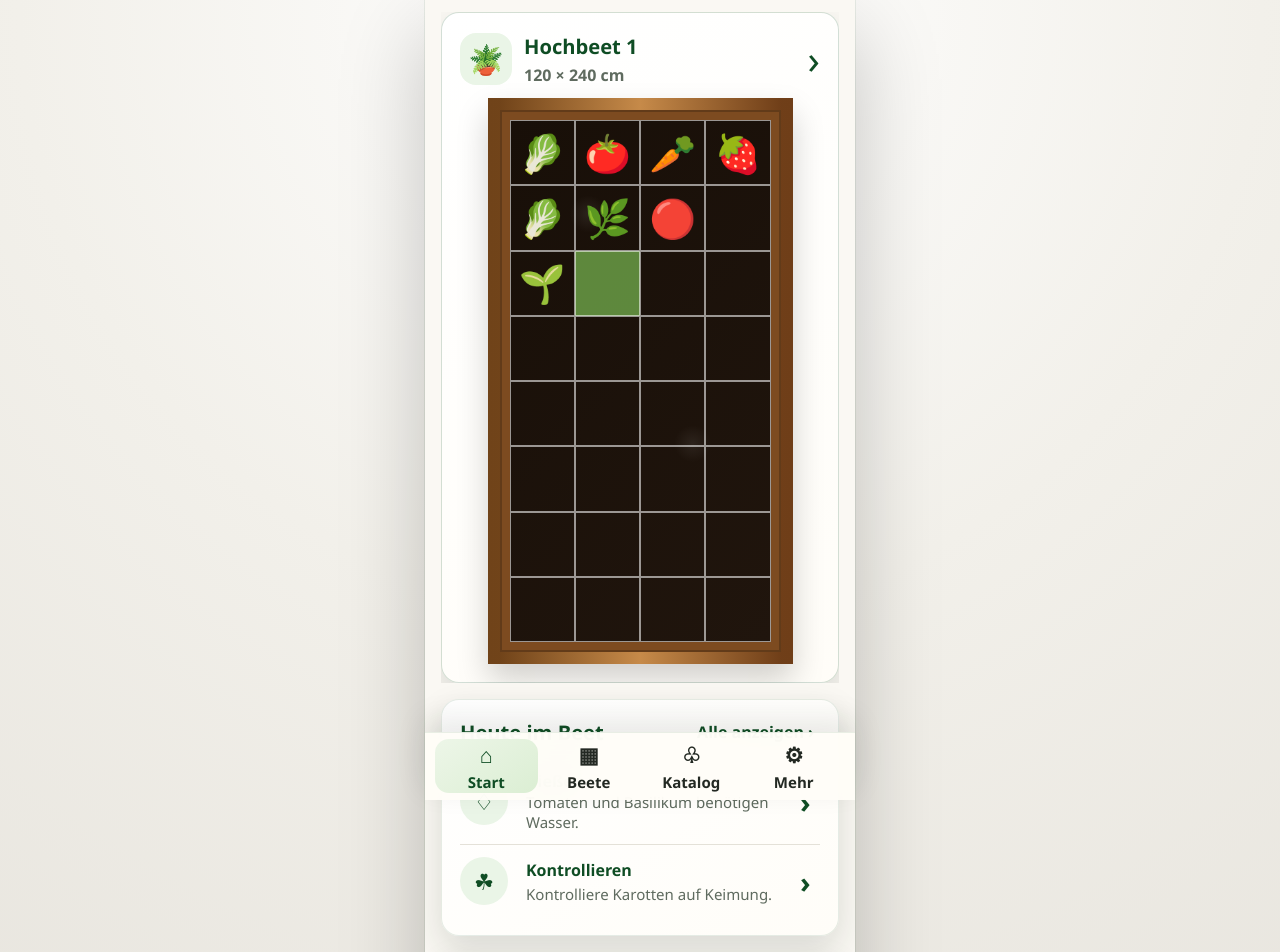
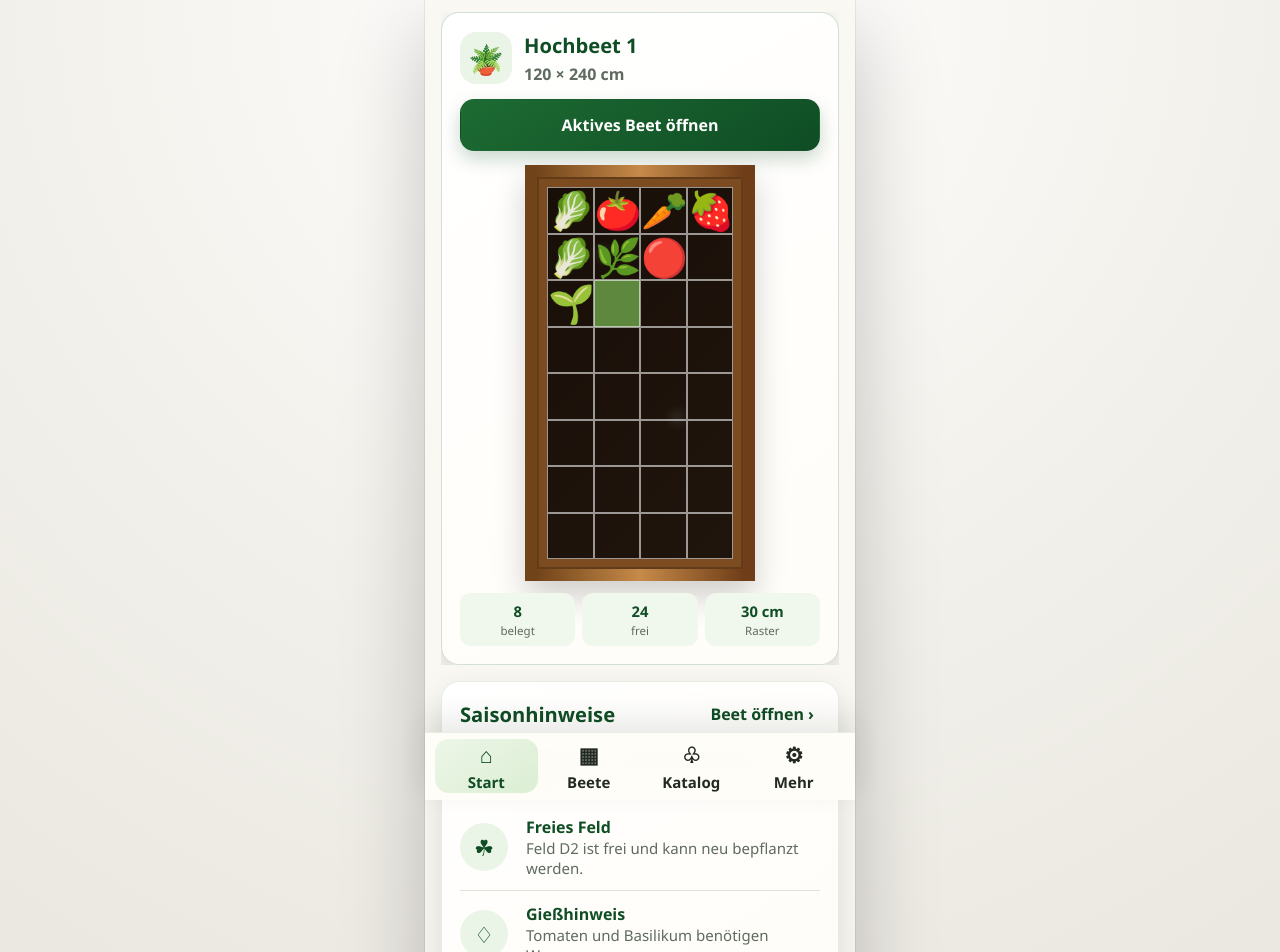
Before and after one commit to 70m73n/BeetPlaner, a SvelteKit app: page / in a window 1280 px wide. Shown: the top 952 px of the page. Built offline with nearby package versions, Linux system fonts and the light colour scheme.

Commit message:
Startseite als Tagescockpit schärfen

```diff
--- a/src/lib/components/DetailScreen.svelte
+++ b/src/lib/components/DetailScreen.svelte
@@ -21,7 +21,7 @@
   }
 </script>
 
-<AppHeader title={`Feld ${state.selectedParcel}`} compact back={() => planner.go("planner")} actions={[{ icon: "⋮", label: "Mehr" }]} />
+<AppHeader title={`Feld ${state.selectedParcel}`} compact back={() => planner.go("planner")} />
 <section class="screen detail-screen">
   <article class="card detail-hero">
     <div class="plant-portrait">{plant.icon}</div>
--- a/src/lib/components/HomeScreen.svelte
+++ b/src/lib/components/HomeScreen.svelte
@@ -8,8 +8,9 @@
   let carousel;
   let scrollTimer;
   let bed = $derived(planner.activeBed(state));
-  let hints = $derived(planner.dashboardHints(state, bed).slice(0, 2));
+  let hints = $derived(planner.seasonGuidance(state, bed).slice(0, 2));
   let activeBedIndex = $derived(Math.max(0, state.beds.findIndex((item) => item.id === state.activeBedId)));
+  const currentMonth = new Intl.DateTimeFormat("de-DE", { month: "long" }).format(new Date());
 
   $effect(() => {
     if (!carousel) return;
@@ -19,7 +20,7 @@
     });
   });
 
-  function taskIcon(type) {
+  function hintIcon(type) {
     if (type.includes("Gieß")) return "♢";
     if (type.includes("Ernte")) return "♧";
     return "☘";
@@ -59,13 +60,20 @@
     <div class="bed-carousel" bind:this={carousel} onscroll={handleCarouselScroll} aria-label="Beete">
       {#each state.beds as item, index}
         <article class:active={item.id === state.activeBedId} class="card hero-card bed-slide" aria-label={`${item.name}, Beet ${index + 1} von ${state.beds.length}`}>
-          <button class="bed-slide-main" type="button" onclick={() => openBed(item.id)}>
-            <div class="card-title-row">
-              <div class="title-lockup"><span class="bed-emoji">🪴</span><div><h2>{item.name}</h2><p>{item.widthCm} × {item.lengthCm} cm</p></div></div>
-              <span class="chevron">›</span>
-            </div>
+          <div class="card-title-row">
+            <div class="title-lockup"><span class="bed-emoji">🪴</span><div><h2>{item.name}</h2><p>{item.widthCm} × {item.lengthCm} cm</p></div></div>
+          </div>
+          {#if item.id === state.activeBedId}
+            <button class="primary home-primary-action" type="button" onclick={() => openBed(item.id)}>Aktives Beet öffnen</button>
+          {/if}
+          <button class="bed-slide-main bed-preview-action" type="button" onclick={() => openBed(item.id)} aria-label={`${item.name} im Planer öffnen`}>
             <div class="hero-grid">
               <BedPreview bed={item} selectedParcel={item.id === state.activeBedId ? state.selectedParcel : ""} />
+            </div>
+            <div class="hero-field-summary" aria-label="Beetstatus">
+              <span><strong>{planner.occupiedCount(item)}</strong><small>belegt</small></span>
+              <span><strong>{planner.freeCount(item)}</strong><small>frei</small></span>
+              <span><strong>{item.fieldSizeCm} cm</strong><small>Raster</small></span>
             </div>
           </button>
         </article>
@@ -87,13 +95,14 @@
     {/if}
   </div>
 
-  <article class="card">
-    <div class="section-heading"><h2>Heute im Beet</h2><button type="button" onclick={() => planner.go("planner")}>Alle anzeigen ›</button></div>
-    <div class="task-list">
+  <article class="card season-card">
+    <div class="section-heading"><h2>Saisonhinweise</h2><button type="button" onclick={() => planner.go("planner")}>Beet öffnen ›</button></div>
+    <p class="season-caption">Orientierung für {currentMonth} aus lokalen Monatsdaten. Keine Erinnerungen.</p>
+    <div class="season-list">
       {#each hints as hint}
-        <button class="task-item" type="button" onclick={() => planner.go("planner")}>
-          <span>{taskIcon(hint.type)}</span><strong>{hint.type}</strong><small>{hint.text}</small><b>›</b>
-        </button>
+        <div class="season-item">
+          <span>{hintIcon(hint.type)}</span><strong>{hint.type}</strong><small>{hint.text}</small>
+        </div>
       {/each}
     </div>
   </article>
--- a/src/lib/components/MoreScreen.svelte
+++ b/src/lib/components/MoreScreen.svelte
@@ -7,7 +7,7 @@
   let { state } = $props();
 </script>
 
-<AppHeader title="Mehr" actions={[{ icon: "…", label: "Mehr" }]} />
+<AppHeader title="Mehr" />
 <section class="screen with-nav">
   <article class="card">
     <h2>Lokale Daten</h2>
@@ -17,11 +17,21 @@
       <div class="status-pill"><span>☘</span><small>Pflanzen</small><strong>{state.data.plants.length}</strong></div>
     </div>
   </article>
-  <article class="card settings-list">
-    <button type="button">Daten speichern <span>›</span></button>
-    <button type="button" onclick={() => planner.resetAll()}>Daten zurücksetzen <span>›</span></button>
-    <button type="button">Über die App <span>0.3.0</span></button>
-    <button type="button">Lizenzhinweise <span>Unicode-Emojis</span></button>
+  <article class="card data-actions">
+    <h2>Daten verwalten</h2>
+    <p>Änderungen im Planer werden automatisch lokal gespeichert.</p>
+    <button class="reset-action" type="button" onclick={() => planner.resetAll()}>
+      <span><strong>Lokale Daten zurücksetzen</strong><small>Beete und Pflanzungen auf den Startzustand setzen</small></span>
+      <b>›</b>
+    </button>
+  </article>
+  <article class="card app-facts">
+    <h2>Über die App</h2>
+    <p>BeetPlaner ist ein lokaler Hochbeet- und Quadratgarten-Planer.</p>
+    <dl>
+      <div><dt>Version</dt><dd>0.3.0</dd></div>
+      <div><dt>Lizenzhinweise</dt><dd>Pflanzenbilder als Unicode-Emojis</dd></div>
+    </dl>
   </article>
 </section>
 <BottomNav active="more" />
--- a/src/styles.css
+++ b/src/styles.css
@@ -236,11 +236,6 @@ button {
   font-size: 1.8rem;
 }
 
-.chevron {
-  color: var(--green-900);
-  font-size: 2.5rem;
-}
-
 .bed-carousel-wrap {
   margin-bottom: 16px;
 }
@@ -396,7 +391,7 @@ button {
 }
 
 .home-screen .bed-preview.preview {
-  width: min(100%, calc((100svh - 190px - env(safe-area-inset-bottom)) / 2));
+  width: min(100%, calc((100svh - 340px - env(safe-area-inset-bottom)) / 2));
   margin: 0 auto;
 }
 
@@ -424,27 +419,71 @@ button {
   background: rgba(117, 176, 78, 0.75);
 }
 
-.task-list {
-  display: grid;
-}
-
-.task-item {
-  display: grid;
-  grid-template-columns: 54px 1fr 20px;
+.hero-field-summary {
+  display: grid;
+  grid-template-columns: repeat(3, minmax(0, 1fr));
+  gap: 7px;
+  margin-top: 12px;
+}
+
+.hero-field-summary span {
+  display: grid;
+  gap: 2px;
+  padding: 8px 6px;
+  border-radius: 11px;
+  color: var(--green-900);
+  background: #f0f7ec;
+  text-align: center;
+}
+
+.hero-field-summary strong {
+  font-size: 0.92rem;
+}
+
+.hero-field-summary small {
+  color: var(--muted);
+  font-size: 0.72rem;
+}
+
+.home-primary-action {
+  display: block;
+  width: 100%;
+  min-height: 52px;
+  margin-top: 14px;
+}
+
+.bed-preview-action .hero-grid {
+  margin-top: 14px;
+}
+
+.season-caption {
+  margin: 0 0 8px;
+  padding: 10px 12px;
+  border-radius: 11px;
+  color: var(--muted);
+  background: #f5f6f1;
+  font-size: 0.81rem;
+  line-height: 1.4;
+}
+
+.season-list {
+  display: grid;
+}
+
+.season-item {
+  display: grid;
+  grid-template-columns: 54px 1fr;
   column-gap: 12px;
   align-items: center;
   padding: 12px 0;
-  border: 0;
   border-bottom: 1px solid var(--line);
-  text-align: left;
-  background: transparent;
-}
-
-.task-item:last-child {
+}
+
+.season-item:last-child {
   border-bottom: 0;
 }
 
-.task-item > span {
+.season-item > span {
   grid-row: span 2;
   display: grid;
   width: 48px;
@@ -456,20 +495,13 @@ button {
   font-size: 1.4rem;
 }
 
-.task-item strong {
-  color: var(--green-900);
-}
-
-.task-item small {
+.season-item strong {
+  color: var(--green-900);
+}
+
+.season-item small {
   grid-column: 2;
   font-size: 0.94rem;
-}
-
-.task-item b {
-  grid-column: 3;
-  grid-row: 1 / span 2;
-  color: var(--green-900);
-  font-size: 1.8rem;
 }
 
 .recent-row,
@@ -609,11 +641,11 @@ button {
 .primary,
 .danger,
 .planner-actions button,
-.plant-strip button,
-.chip,
-.template-card,
-.bed-list-card,
-.settings-list button {
+  .plant-strip button,
+  .chip,
+  .template-card,
+  .bed-list-card,
+  .data-actions button {
   border: 1px solid rgba(15, 77, 36, 0.14);
   border-radius: 14px;
   background: white;
@@ -1263,7 +1295,7 @@ button {
 }
 
 .bed-list,
-.settings-list,
+.data-actions,
 .detail-form {
   display: grid;
   gap: 10px;
@@ -1587,15 +1619,65 @@ textarea {
   color: var(--green-900);
 }
 
-.settings-list {
-  padding: 10px;
-}
-
-.settings-list button {
+.data-actions h2,
+.app-facts h2 {
+  margin-bottom: 8px;
+}
+
+.data-actions p,
+.app-facts p {
+  margin: 0 0 14px;
+  line-height: 1.45;
+}
+
+.data-actions button {
   display: flex;
+  gap: 12px;
+  align-items: center;
   justify-content: space-between;
-  padding: 16px;
+  padding: 14px;
   text-align: left;
+}
+
+.data-actions button strong,
+.data-actions button small {
+  display: block;
+}
+
+.data-actions button small {
+  margin-top: 4px;
+  color: var(--muted);
+  font-size: 0.79rem;
+  font-weight: 600;
+}
+
+.data-actions button b {
+  color: var(--green-900);
+  font-size: 1.5rem;
+}
+
+.app-facts dl {
+  margin: 0;
+}
+
+.app-facts dl div {
+  display: flex;
+  gap: 14px;
+  justify-content: space-between;
+  padding: 12px 0;
+  border-top: 1px solid var(--line);
+}
+
+.app-facts dt {
+  color: var(--muted);
+}
+
+.app-facts dd {
+  max-width: 60%;
+  margin: 0;
+  color: var(--green-900);
+  font-weight: 750;
+  text-align: right;
 }
 
 .toast {
```
Also changed, not shown: src/lib/stores/planner.js, 2 other files (tests, documents, lock files or other folders).
